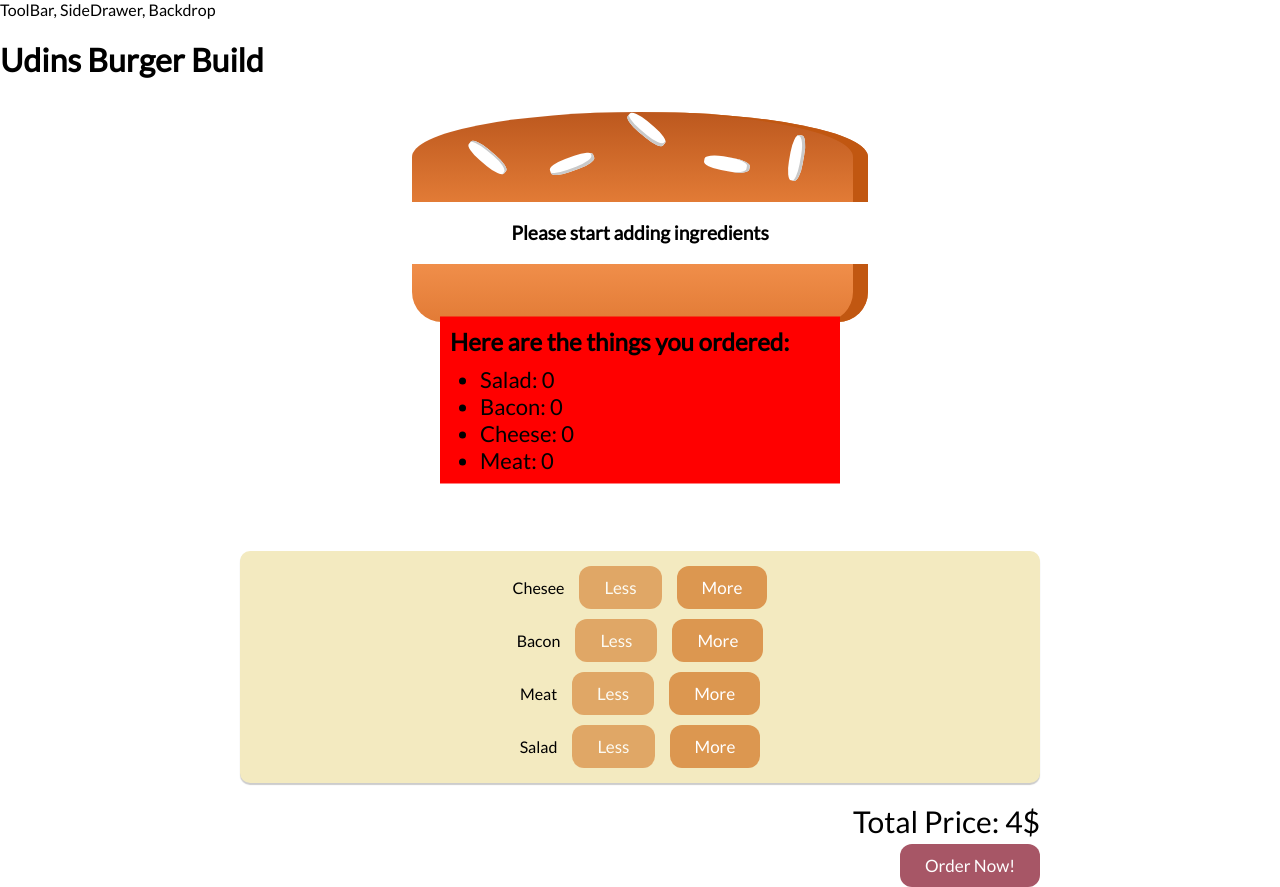
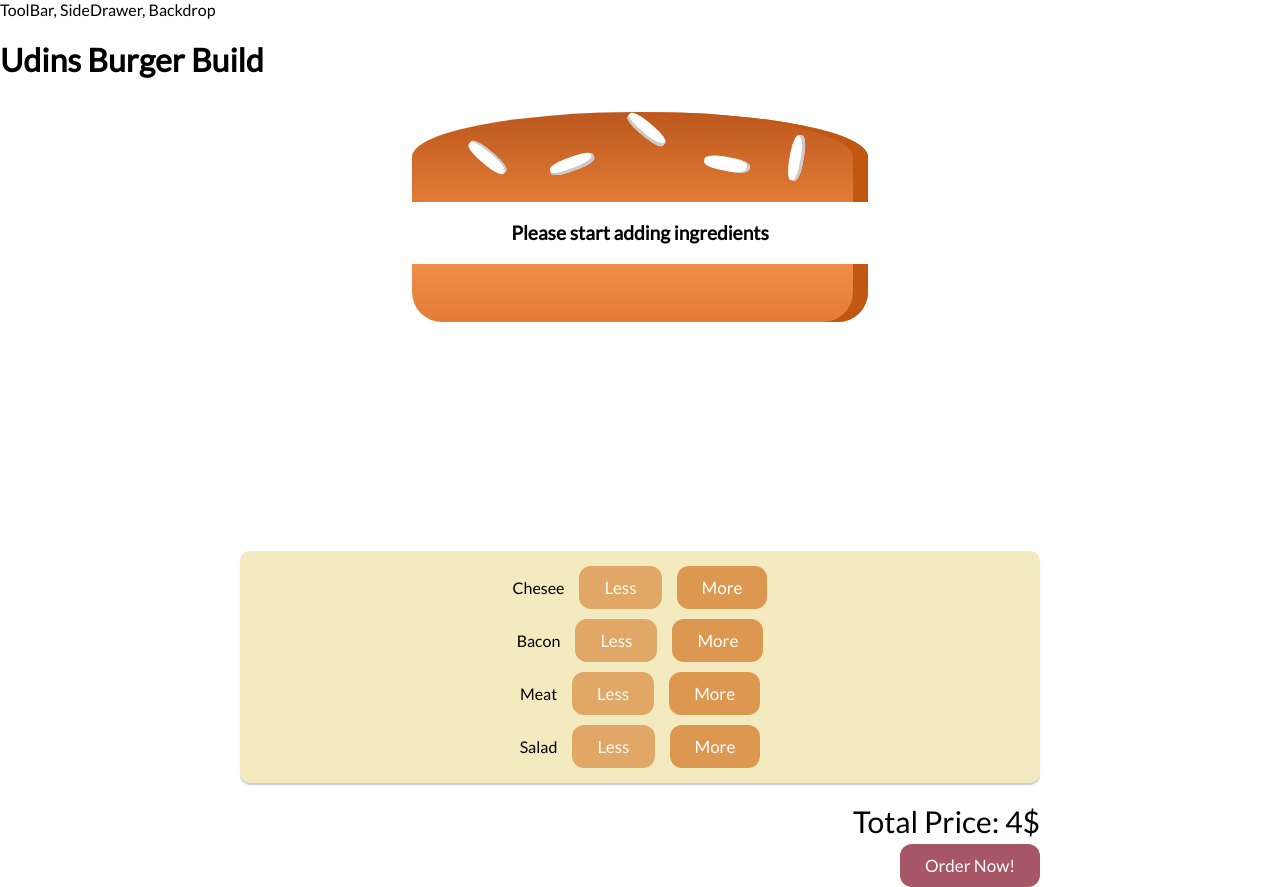
Before and after one commit to udin5531379/BurgerBuilder, a React (Create React App) app: page / in a window 1280 px wide. Built offline with nearby package versions, Linux system fonts and the light colour scheme.

Commit message:
Added Modal ANimations

```diff
--- a/src/components/Burger/OrderSummary/OrderSummary.js
+++ b/src/components/Burger/OrderSummary/OrderSummary.js
@@ -6,7 +6,7 @@ const orderSummary = (props) => {
     const orderSummaryList = Object.keys(props.ingredientsFromModal).map((eachIngredients) => {
         return(
             <li key={eachIngredients} className={classes.li}>
-                <span>{eachIngredients}</span>: {props.ingredientsFromModal[eachIngredients]}
+                <span className={classes.span}>{eachIngredients}</span>: {props.ingredientsFromModal[eachIngredients]}
             </li>
         )
     })
--- a/src/components/Burger/OrderSummary/OrderSummary.module.css
+++ b/src/components/Burger/OrderSummary/OrderSummary.module.css
@@ -6,10 +6,12 @@
 .ul{
     margin: 0;
     padding-bottom: 10px;
-    text-transform: capitalize;
 }
 
 .li{
     font-size: 22px;
+}
 
+.span{
+    text-transform: capitalize;
 }
--- a/src/components/Modal/Modal.js
+++ b/src/components/Modal/Modal.js
@@ -3,9 +3,13 @@ import OrderSummary from "../Burger/OrderSummary/OrderSummary";
 import classes from "./Modal.module.css";
 
 const modal = (props) => (
-    <div className={classes.Modal}>
+    <div className={classes.Modal}
+        style = {{
+            display: props.modalStateFromBurgerBuilder ? 'table' : 'none'
+        }}>
         <OrderSummary ingredientsFromModal={props.ingredientsFromBurgerBuilder}/>
     </div>
+
 )
 
 export default modal;
--- a/src/components/Modal/Modal.module.css
+++ b/src/components/Modal/Modal.module.css
@@ -7,21 +7,29 @@
     position: absolute;
     left: 0;
     right:0;
-    top: 50%;
-    -webkit-transform:translateY(-50%);
+    top: 40%;
+    border: solid 1px black;
+    /* -webkit-transform:translateY(-50%);
     -moz-transform:translateY(-50%);
     -ms-transform:translateY(-50%);
     -o-transform:translateY(-50%);
-    transform:translateY(-50%);
-    background-color: red;
+    transform:translateY(-50%); */
+    border-radius: 10px;
+    background-color: #FFEFD5;
+    animation: fadeIn .2s;
 }
 
-.Modal h2{
-    padding: 10px;
-    margin: 0;
+@keyframes fadeIn {
+    0% {
+        transform: scale(0.4);
+    }
+    50% {
+        transform: scale(0.6);
+    }
+    75%{
+        transform: scale(0.8);
+    }
+    100% {
+        transform: scale(1);
+    }
 }
-
-.Modal ul{
-    margin: 0;
-    padding-bottom: 10px;
-}
--- a/src/containers/BurgerBuilder/BurgerBuilder.js
+++ b/src/containers/BurgerBuilder/BurgerBuilder.js
@@ -23,7 +23,8 @@ class BurgerBuilder extends Component {
             meat: 0
         },
         totalPrice : 4,
-        orderNowButtonEnableOrDisableState: false
+        orderNowButtonEnableOrDisableState: false,
+        modalShow: false
     }
 
     updateOrderNowButtonState = (burgerComponents) => {
@@ -68,6 +69,10 @@ class BurgerBuilder extends Component {
         }
     }
 
+    orderSummaryShownOrNotShown = () => {
+        this.setState({modalShow: true})
+    }
+
     render(){
 
         const disabledInfo = {
@@ -80,7 +85,10 @@ class BurgerBuilder extends Component {
             <Aux>
                 <Burger ingredients = {this.state.ingredients}/>
 
-                <Modal ingredientsFromBurgerBuilder = {this.state.ingredients}/>
+                <Modal
+                ingredientsFromBurgerBuilder = {this.state.ingredients}
+                modalStateFromBurgerBuilder = {this.state.modalShow}
+                />
 
                 <BuildControls
                 ingredientAdded = {this.addIngredientsHandler}
@@ -89,7 +97,7 @@ class BurgerBuilder extends Component {
 
                 <div className={classes.TotalPriceOrderNowButton} >
                     Total Price: {this.state.totalPrice}$
-                    <button disabled={!this.state.orderNowButtonEnableOrDisableState}>Order Now!</button>
+                    <button onClick={this.orderSummaryShownOrNotShown} disabled={!this.state.orderNowButtonEnableOrDisableState}>Order Now!</button>
                 </div>
             </Aux>
         );
```
